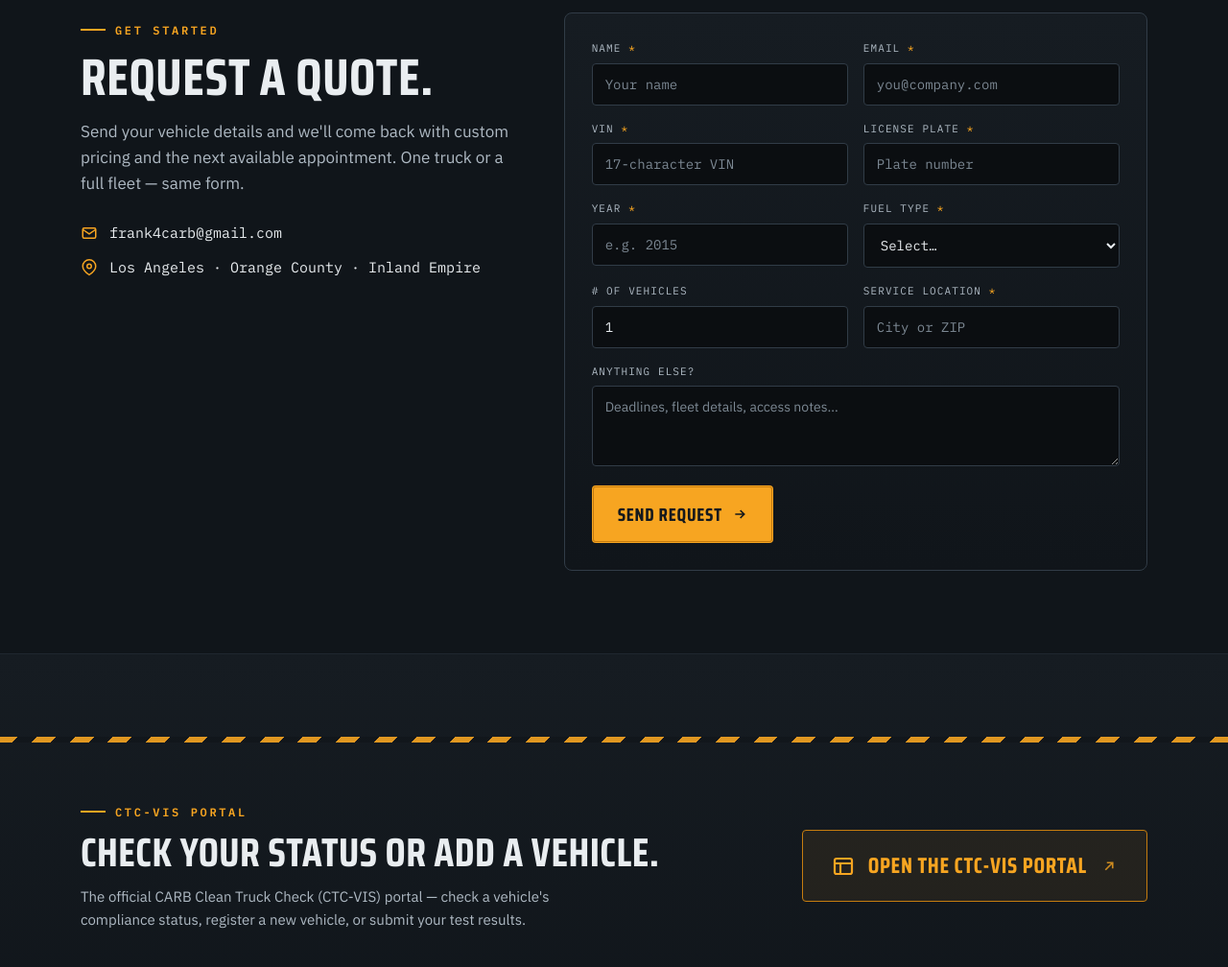
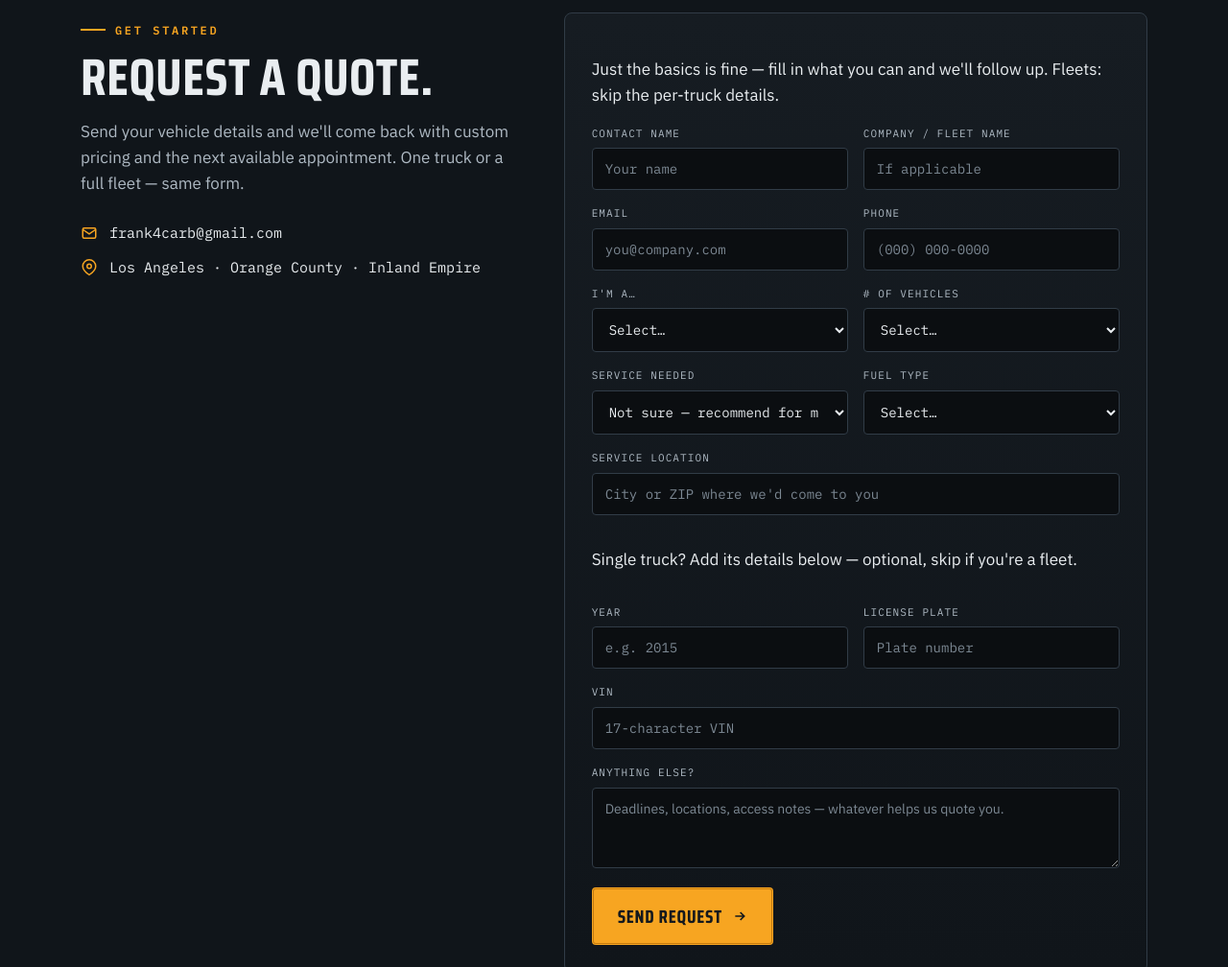
Before and after one commit to frank4carb/frank4carb.github.io, a plain HTML site: page index.html in a window 1280 px wide. Shown: the part 3880-4888 px from the top of the page at 96% size. Drawn offline with Linux system fonts and the light colour scheme.

Commit message:
Add files via upload

```diff
--- a/index.html
+++ b/index.html
@@ -660,47 +660,88 @@
       <form id="quoteForm" action="https://formspree.io/f/mjgdeowz" method="POST" novalidate>
         <input type="hidden" name="_subject" value="New quote request — Frank4CARB">
         <input type="text" name="_gotcha" tabindex="-1" autocomplete="off" aria-hidden="true" class="hp">
+        <p class="form-intro">Just the basics is fine — fill in what you can and we'll follow up. Fleets: skip the per-truck details.</p>
         <div class="form-grid">
           <div class="field">
-            <label for="name">Name <span class="req">*</span></label>
-            <input id="name" name="name" required placeholder="Your name">
+            <label for="name">Contact name</label>
+            <input id="name" name="name" placeholder="Your name">
           </div>
           <div class="field">
-            <label for="email">Email <span class="req">*</span></label>
-            <input id="email" name="email" type="email" required placeholder="you@company.com">
+            <label for="company">Company / fleet name</label>
+            <input id="company" name="company" placeholder="If applicable">
           </div>
           <div class="field">
-            <label for="vin">VIN <span class="req">*</span></label>
-            <input id="vin" name="vin" required placeholder="17-character VIN">
+            <label for="email">Email</label>
+            <input id="email" name="email" type="email" placeholder="you@company.com">
           </div>
           <div class="field">
-            <label for="plate">License plate <span class="req">*</span></label>
-            <input id="plate" name="plate" required placeholder="Plate number">
+            <label for="phone">Phone</label>
+            <input id="phone" name="phone" type="tel" placeholder="(000) 000-0000">
           </div>
           <div class="field">
-            <label for="year">Year <span class="req">*</span></label>
-            <input id="year" name="year" type="number" min="1980" max="2027" required placeholder="e.g. 2015">
-          </div>
-          <div class="field">
-            <label for="fuel">Fuel type <span class="req">*</span></label>
-            <select id="fuel" name="fuel" required>
-              <option value="" disabled selected>Select…</option>
-              <option>Diesel</option>
-              <option>Alt-fuel (CNG / LNG / Propane)</option>
-              <option>Other</option>
+            <label for="customer_type">I'm a…</label>
+            <select id="customer_type" name="customer_type">
+              <option value="" selected>Select…</option>
+              <option>Owner-operator (1 truck)</option>
+              <option>Small fleet (2–10)</option>
+              <option>Large fleet (10+)</option>
+              <option>Not sure</option>
             </select>
           </div>
           <div class="field">
             <label for="count"># of vehicles</label>
-            <input id="count" name="count" type="number" min="1" value="1">
+            <select id="count" name="count">
+              <option value="" selected>Select…</option>
+              <option>1</option>
+              <option>2–5</option>
+              <option>6–20</option>
+              <option>21–50</option>
+              <option>50+</option>
+            </select>
           </div>
           <div class="field">
-            <label for="location">Service location <span class="req">*</span></label>
-            <input id="location" name="location" required placeholder="City or ZIP">
+            <label for="service">Service needed</label>
+            <select id="service" name="service">
+              <option value="" selected>Not sure — recommend for me</option>
+              <option>Full Clean Truck Check</option>
+              <option>Opacity (smoke) test</option>
+              <option>OBD compliance test</option>
+              <option>Visual emissions inspection</option>
+              <option>Multiple / whole fleet</option>
+            </select>
+          </div>
+          <div class="field">
+            <label for="fuel">Fuel type</label>
+            <select id="fuel" name="fuel">
+              <option value="" selected>Select…</option>
+              <option>Diesel</option>
+              <option>Alt-fuel (CNG / LNG / Propane)</option>
+              <option>Mixed fleet</option>
+              <option>Not sure</option>
+            </select>
+          </div>
+          <div class="field full">
+            <label for="location">Service location</label>
+            <input id="location" name="location" placeholder="City or ZIP where we'd come to you">
+          </div>
+          <div class="field full">
+            <p class="form-subnote">Single truck? Add its details below — optional, skip if you're a fleet.</p>
+          </div>
+          <div class="field">
+            <label for="year">Year</label>
+            <input id="year" name="year" type="number" min="1980" max="2027" placeholder="e.g. 2015">
+          </div>
+          <div class="field">
+            <label for="plate">License plate</label>
+            <input id="plate" name="plate" placeholder="Plate number">
+          </div>
+          <div class="field full">
+            <label for="vin">VIN</label>
+            <input id="vin" name="vin" placeholder="17-character VIN">
           </div>
           <div class="field full">
             <label for="notes">Anything else?</label>
-            <textarea id="notes" name="notes" placeholder="Deadlines, fleet details, access notes…"></textarea>
+            <textarea id="notes" name="notes" placeholder="Deadlines, locations, access notes — whatever helps us quote you."></textarea>
           </div>
         </div>
         <div class="form-actions">
```
